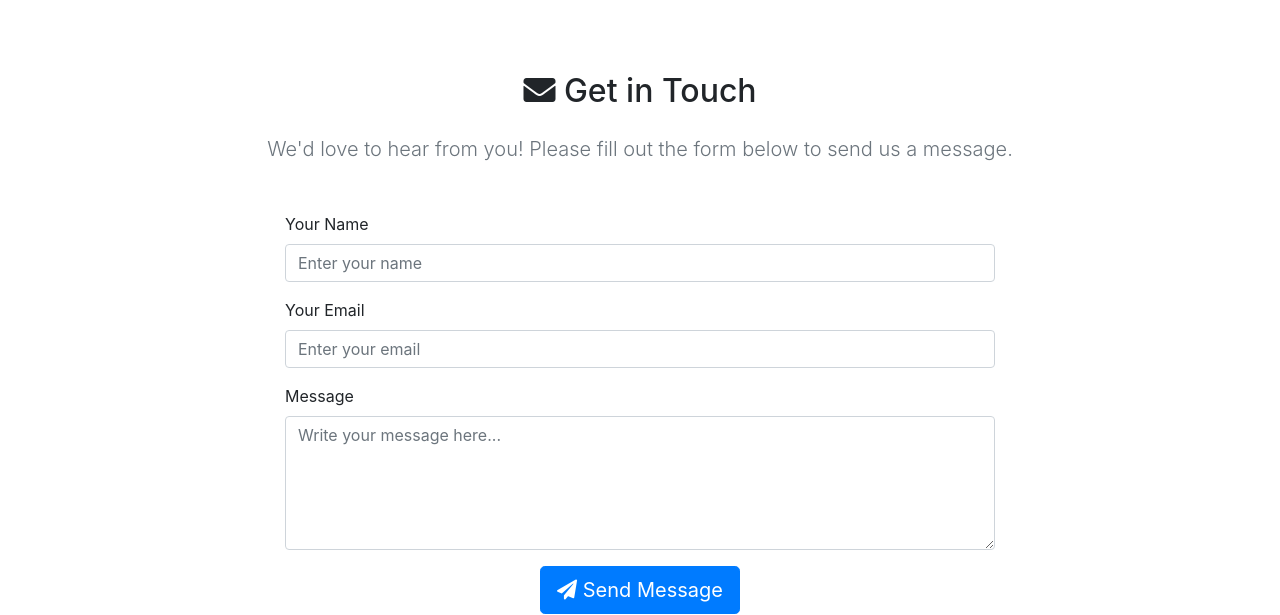
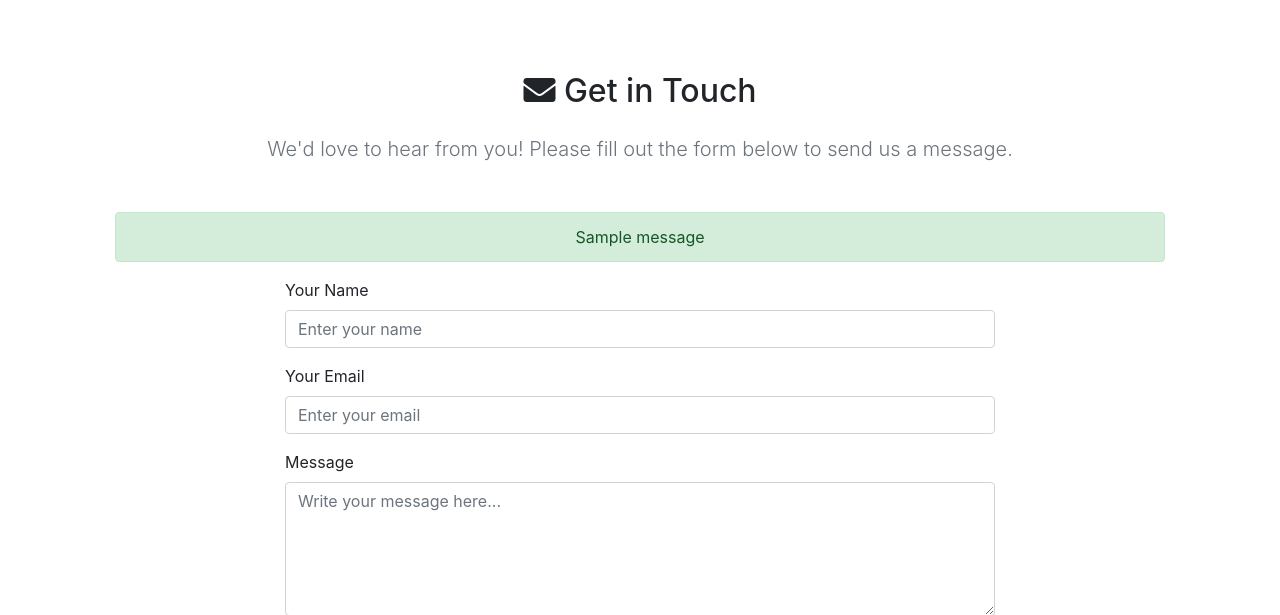
Before and after one commit to Humphrey-cyber/book, a Django app: page /contact/ in a window 1280 px wide. Shown: the part 79-694 px from the top of the page. Run offline with Django 5.2, Linux system fonts and the light colour scheme; tables that the repository leaves empty hold one stand-in row (values such as "Sample post"); one stand-in notice (Sample message) is shown; some libraries are stand-ins or nearby versions.

Commit message:
contacts

```diff
--- a/joseph/store/joseph/views.py
+++ b/joseph/store/joseph/views.py
@@ -1,6 +1,8 @@
 from django.shortcuts import render, get_object_or_404, redirect
 from .models import Book, Portfolio, Contact, Product,HomePageImage, Produce, HomePageContent, Service, Project
-# views.py
+from django.core.mail import send_mail
+from django.contrib import messages
+
 
 def home(request):
     homepage_image = HomePageImage.objects.last()
@@ -27,10 +29,7 @@ def portfolio(request):
     pics = Portfolio.objects.all()
     return render(request, 'joseph/portfolio.html', {"pics": pics})
 
-def contact(request):
-    if request.method == "POST":
-        pass
-    return render(request, 'joseph/contact.html')
+
 
 def books_page(request):
     books = Book.objects.all()  # Fetch all books for the books page
@@ -45,3 +44,29 @@ def books_view(request, pk):
 
     # Pass both the book and the calculated KES amount to the template
     return render(request, 'joseph/books_view.html', {'book': book, 'amount_in_kes': amount_in_kes})
+
+
+def contact(request):
+    if request.method == "POST":
+        name = request.POST.get('name')
+        email = request.POST.get('email')
+        message = request.POST.get('message')
+
+        # Construct the email subject and message
+        subject = f"New Contact Form Submission from {name}"
+        full_message = f"Name: {name}\nEmail: {email}\n\nMessage:\n{message}"
+
+        # Send the email
+        try:
+            send_mail(
+                subject,
+                full_message,
+                email,  # From email (sender's email)
+                ['calemale360@gmail.com'],  # Replace with the company's email address
+                fail_silently=False,
+            )
+            messages.success(request, "Your message has been sent successfully!")
+        except Exception as e:
+            messages.error(request, "An error occurred while sending your message. Please try again later.")
+
+    return render(request, 'joseph/contact.html')
--- a/joseph/store/templates/joseph/contact.html
+++ b/joseph/store/templates/joseph/contact.html
@@ -10,23 +10,34 @@
     </h2>
     <p class="lead text-center text-muted mb-5">We'd love to hear from you! Please fill out the form below to send us a message.</p>
 
+    <!-- Display Success/Error Messages -->
+    {% if messages %}
+    <div class="container mt-3">
+        {% for message in messages %}
+            <div class="alert alert-{{ message.tags }} text-center" role="alert">
+                {{ message }}
+            </div>
+        {% endfor %}
+    </div>
+    {% endif %}
+
     <div class="row">
         <div class="col-md-8 mx-auto">
             <form method="POST" action="">
                 {% csrf_token %}
                 <div class="form-group">
                     <label for="name">Your Name</label>
-                    <input type="text" class="form-control" id="name" placeholder="Enter your name" required>
+                    <input type="text" class="form-control" id="name" name="name" placeholder="Enter your name" required>
                 </div>
 
                 <div class="form-group">
                     <label for="email">Your Email</label>
-                    <input type="email" class="form-control" id="email" placeholder="Enter your email" required>
+                    <input type="email" class="form-control" id="email" name="email" placeholder="Enter your email" required>
                 </div>
 
                 <div class="form-group">
                     <label for="message">Message</label>
-                    <textarea class="form-control" id="message" rows="5" placeholder="Write your message here..." required></textarea>
+                    <textarea class="form-control" id="message" name="message" rows="5" placeholder="Write your message here..." required></textarea>
                 </div>
 
                 <div class="text-center">
```
Also changed, not shown: joseph/store/store/settings.py (+9 -3 lines).
